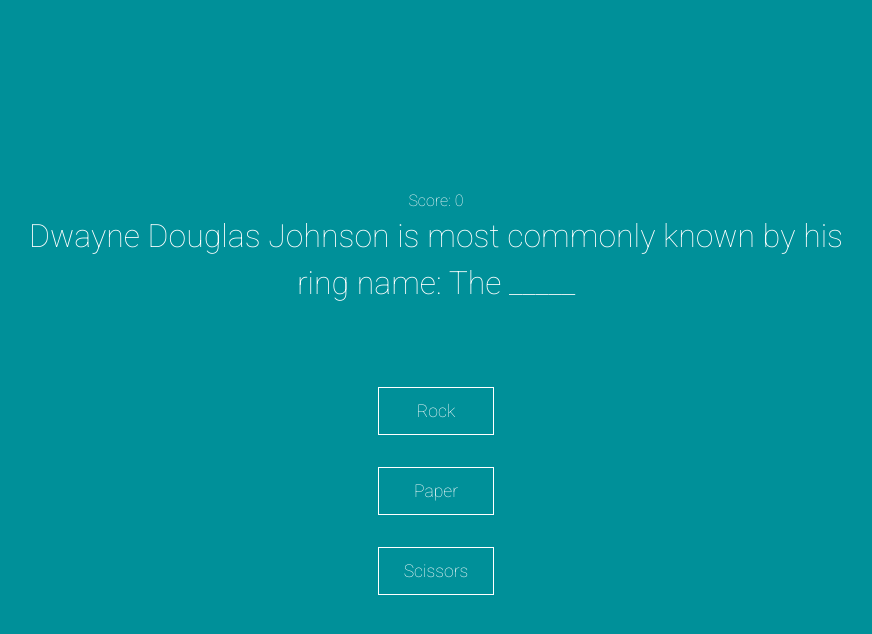
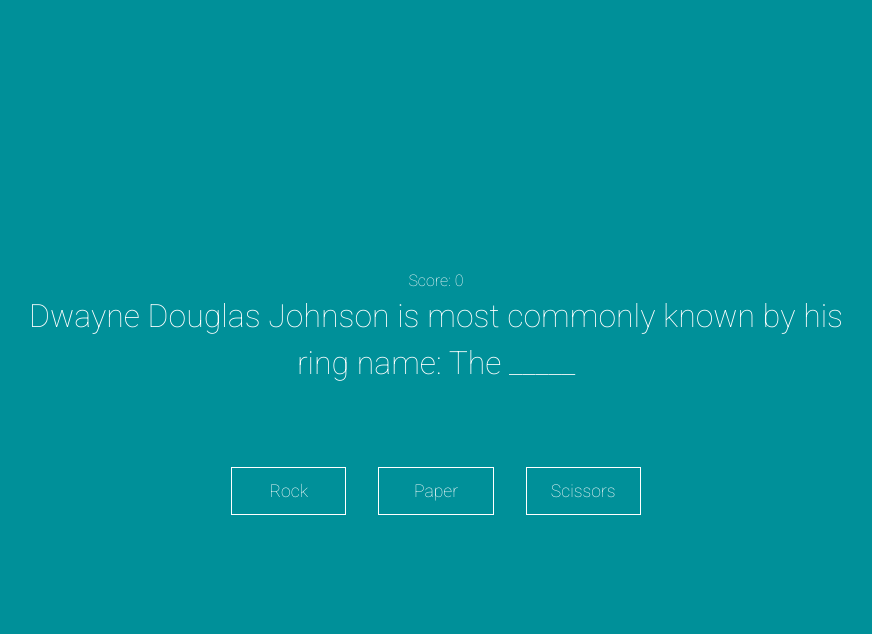
Before and after one commit to jmakhack/react-quiz-game, a React (Create React App) app: page / in a window 1280 px wide. Both pictures are taken after a click on the button "Start". Shown: the top 634 px of the page, without its empty margins (204-1076 px from the left). Built offline with nearby package versions, Linux system fonts and the light colour scheme.

Commit message:
Display buttons inline

```diff
--- a/src/components/Button.css
+++ b/src/components/Button.css
@@ -1,3 +1,7 @@
+.Button {
+  display:inline-block;
+}
+
 .button {
   color: #fff;
   margin: 1rem;
```
